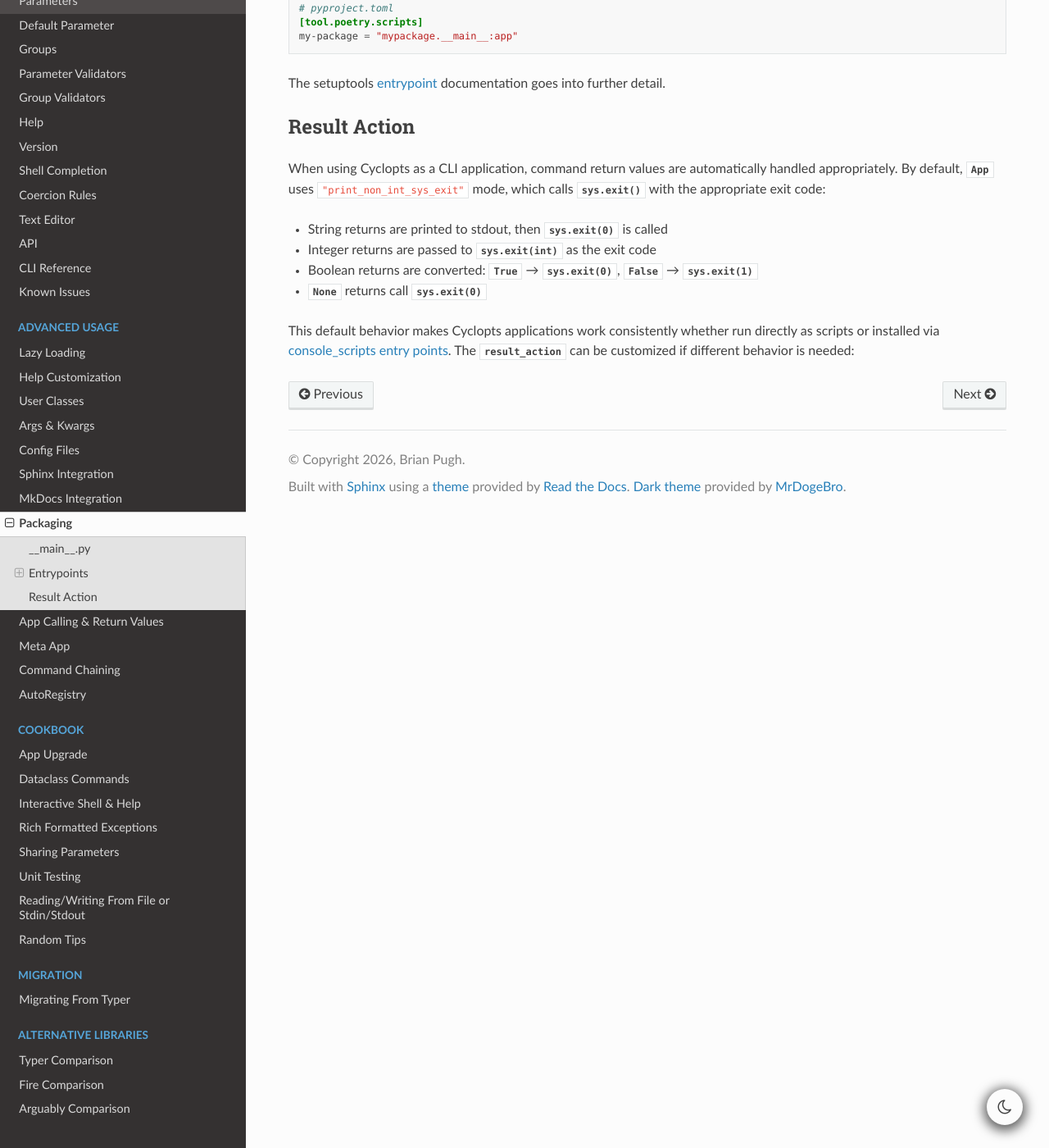
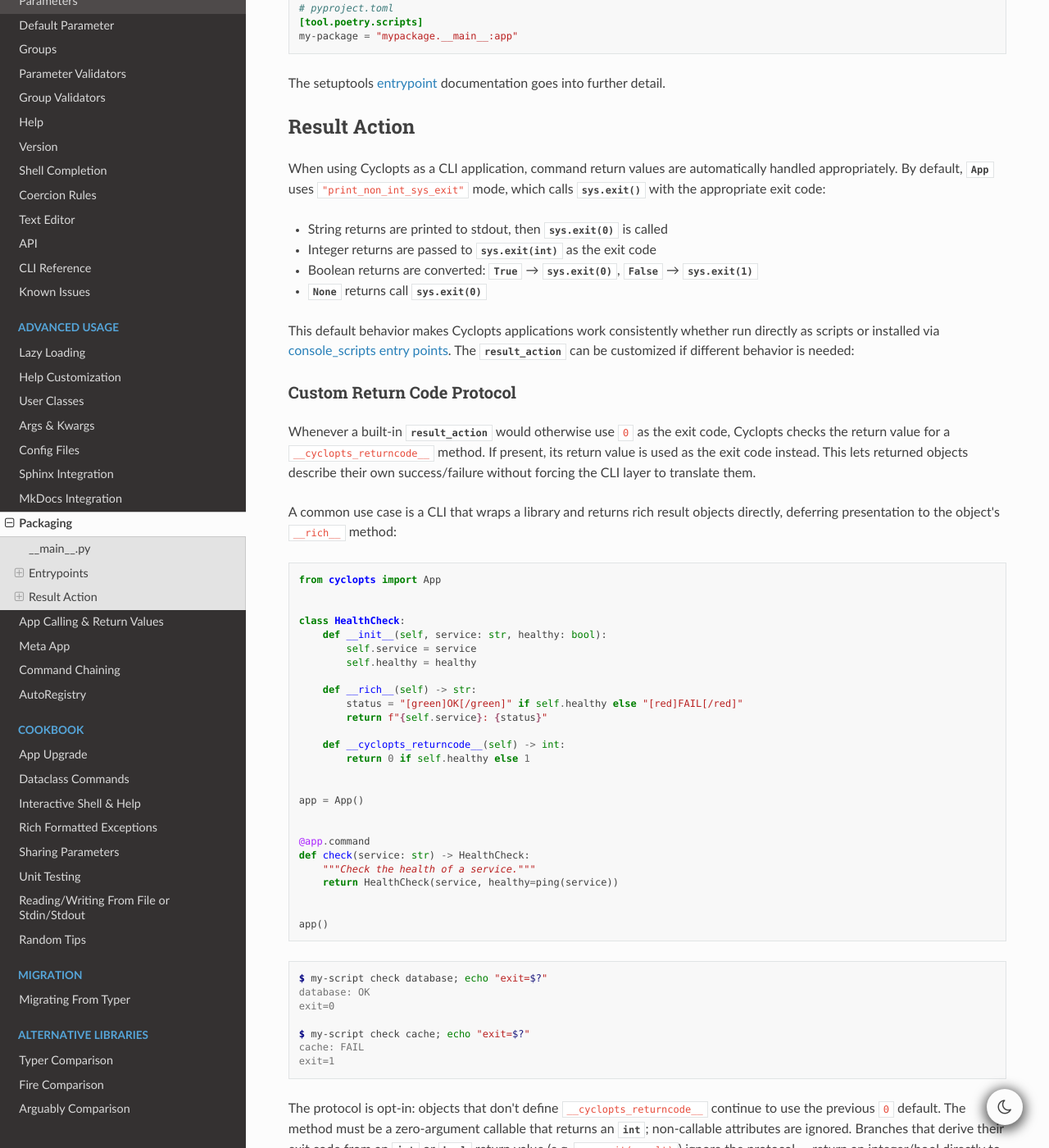
Before and after one commit to BrianPugh/cyclopts, a Sphinx documentation site: the page built from docs/source/packaging.rst, in a window 1280 px wide and 1400 px high, scrolled down 1873 px. Shown: the whole window at 82% size. Built offline with Sphinx 7.4.7 and the Read the Docs theme 3.1.0, drawn with Linux system fonts in a browser that asks for light colours; the version number could not be read and is left out; some of the changed text lies outside the part shown.

Commit message:
Implement __cyclopts_returncode__ protocol

```diff
--- a/cyclopts/__init__.py
+++ b/cyclopts/__init__.py
@@ -32,6 +32,7 @@
     "RequiresEqualsError",
     "Parameter",
     "ResultAction",
+    "resolve_returncode",
     "UnknownOptionError",
     "UnusedCliTokensError",
     "UNSET",
@@ -48,7 +49,7 @@
 
 from cyclopts._convert import convert
 from cyclopts._env_var import env_var_split
-from cyclopts._result_action import ResultAction
+from cyclopts._result_action import ResultAction, resolve_returncode
 from cyclopts._run import run
 from cyclopts.argument import Argument, ArgumentCollection
 from cyclopts.core import App
--- a/docs/source/packaging.rst
+++ b/docs/source/packaging.rst
@@ -115,5 +115,79 @@
 This default behavior makes Cyclopts applications work consistently whether run directly as scripts or installed via `console_scripts entry points <https://packaging.python.org/en/latest/specifications/entry-points/#use-for-scripts>`_. The :attr:`~cyclopts.App.result_action` can be customized if different behavior is needed:
 
 
+.. _custom-return-code-protocol:
+
+^^^^^^^^^^^^^^^^^^^^^^^^^^^
+Custom Return Code Protocol
+^^^^^^^^^^^^^^^^^^^^^^^^^^^
+
+Whenever a built-in :attr:`~cyclopts.App.result_action` would otherwise use ``0`` as the exit code, Cyclopts checks the return value for a ``__cyclopts_returncode__`` method. If present, its return value is used as the exit code instead. This lets returned objects describe their own success/failure without forcing the CLI layer to translate them.
+
+A common use case is a CLI that wraps a library and returns rich result objects directly, deferring presentation to the object's ``__rich__`` method:
+
+.. code-block:: python
+
+   from cyclopts import App
+
+
+   class HealthCheck:
+       def __init__(self, service: str, healthy: bool):
+           self.service = service
+           self.healthy = healthy
+
+       def __rich__(self) -> str:
+           status = "[green]OK[/green]" if self.healthy else "[red]FAIL[/red]"
+           return f"{self.service}: {status}"
+
+       def __cyclopts_returncode__(self) -> int:
+           return 0 if self.healthy else 1
+
+
+   app = App()
+
+
+   @app.command
+   def check(service: str) -> HealthCheck:
+       """Check the health of a service."""
+       return HealthCheck(service, healthy=ping(service))
+
+
+   app()
+
+.. code-block:: console
+
+   $ my-script check database; echo "exit=$?"
+   database: OK
+   exit=0
+
+   $ my-script check cache; echo "exit=$?"
+   cache: FAIL
+   exit=1
+
+The protocol is opt-in: objects that don't define ``__cyclopts_returncode__`` continue to use the previous ``0`` default. The method must be a zero-argument callable that returns an :class:`int`; non-callable attributes are ignored. Branches that derive their exit code from an :class:`int` or :class:`bool` return value (e.g. ``sys.exit(result)``) ignore the protocol — return an integer/bool directly to set those exit codes.
+
+Custom ``result_action`` callables can opt into the same protocol via :func:`cyclopts.resolve_returncode`:
+
+.. code-block:: python
+
+   import sys
+   from typing import Any
+
+   from cyclopts import App, resolve_returncode
+
+
+   def result_action(result: Any) -> None:
+       if isinstance(result, bool):
+           sys.exit(0 if result else 1)
+       if isinstance(result, int):
+           sys.exit(result)
+       if result is not None:
+           print(result)
+       sys.exit(resolve_returncode(result))
+
+
+   app = App(result_action=result_action)
+
+
 .. _Poetry: https://python-poetry.org
 .. _entrypoint: https://setuptools.pypa.io/en/latest/userguide/entry_point.html#entry-points
```
Also changed, not shown: docs/source/api.rst (+19 -15 lines), 2 other files.
